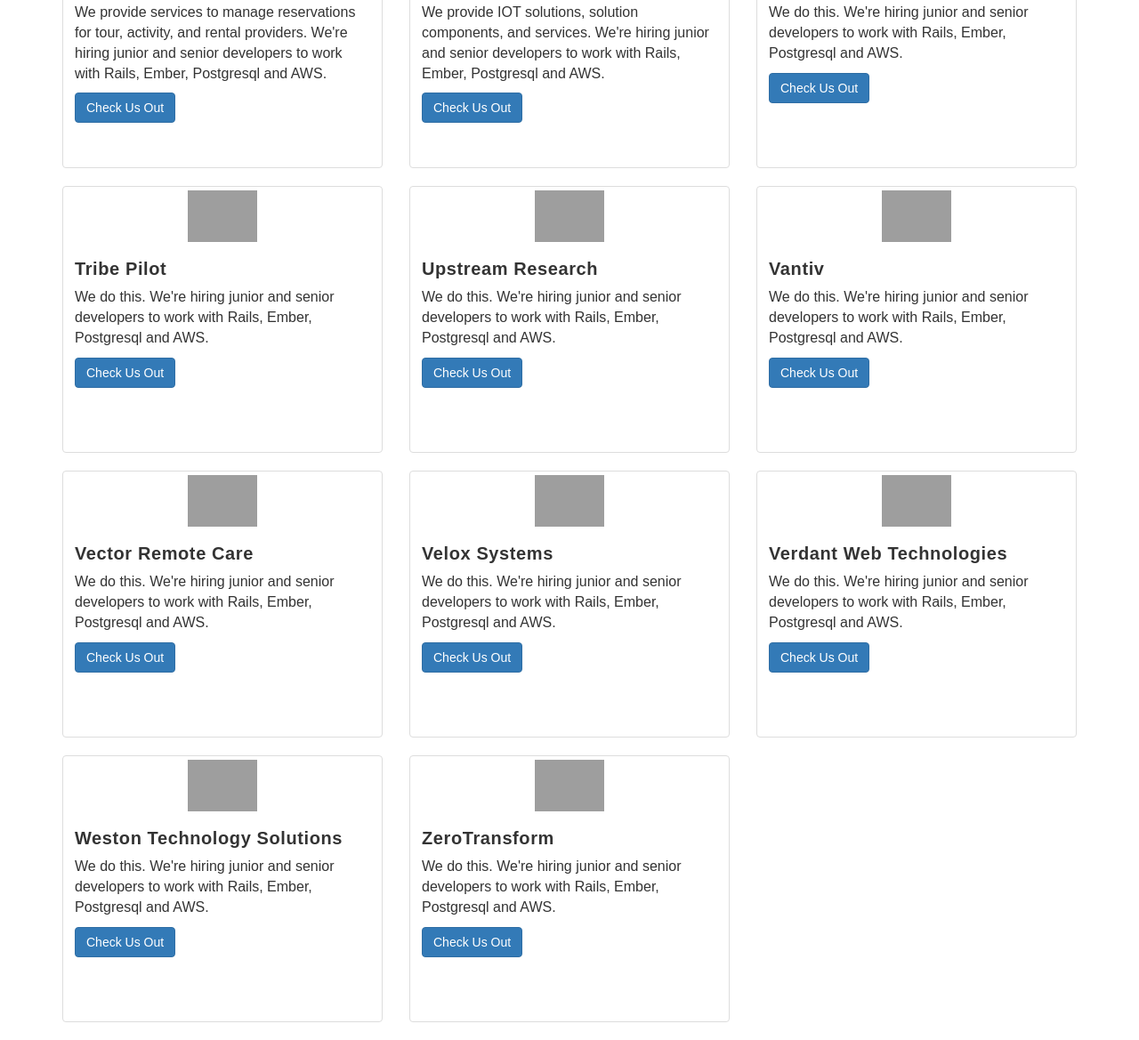
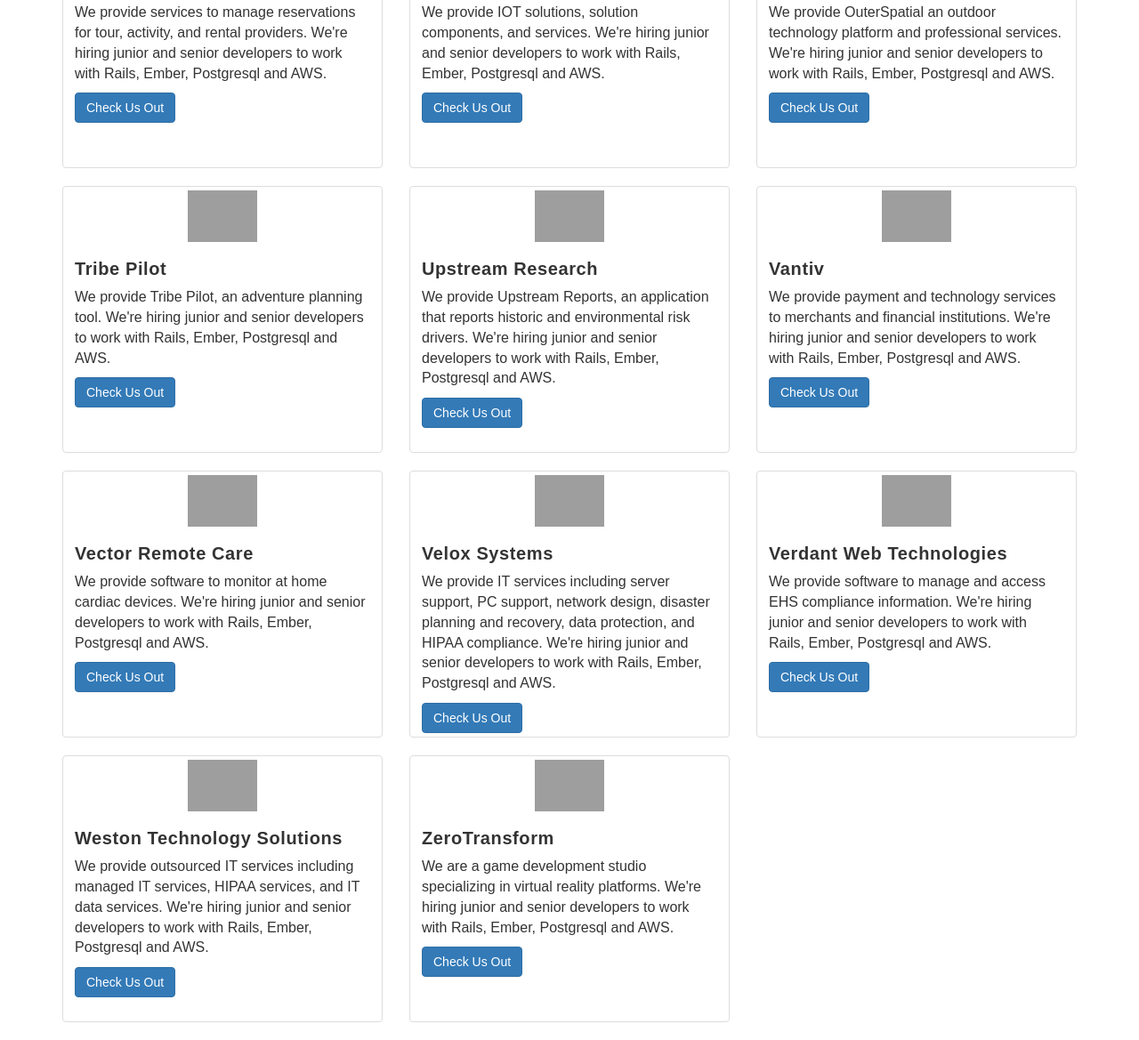
Before and after one commit to osu-cascades/bend-tech-companies, a plain HTML site: page index.html in a window 1280 px wide. Shown: the part 9206-10375 px from the top of the page at 89% size. Drawn offline with nearby package versions, Linux system fonts and the light colour scheme; grey boxes are pictures that could not be loaded; a web font is replaced by a local one.

Commit message:
Add more 'We do X' sentences Fixes #1

```diff
--- a/index.html
+++ b/index.html
@@ -970,7 +970,7 @@
             <img src="https://www.trailheadlabs.com/assets/images/thl-logo-nav@2x.png" class="logo">
             <div class="caption">
               <h3 class="companytitle">Trailhead Labs</h3>
-              <p class="description">We do this. We're hiring junior and senior developers to work with Rails, Ember, Postgresql and AWS.</p>
+              <p class="description">We provide OuterSpatial an outdoor technology platform and professional services. We're hiring junior and senior developers to work with Rails, Ember, Postgresql and AWS.</p>
               <a href="https://www.trailheadlabs.com/" target="_blank"><button type="button" class="btn btn-primary">Check Us Out</button></a>
             </div>
           </div>
@@ -981,7 +981,7 @@
             <img src="https://gust-production.s3.amazonaws.com/uploads/startup/logo_image/783248/Logo_20Mark_20_Orange_.png" class="logo">
             <div class="caption">
               <h3 class="companytitle">Tribe Pilot</h3>
-              <p class="description">We do this. We're hiring junior and senior developers to work with Rails, Ember, Postgresql and AWS.</p>
+              <p class="description">We provide Tribe Pilot, an adventure planning tool. We're hiring junior and senior developers to work with Rails, Ember, Postgresql and AWS.</p>
               <a href="https://www.tribepilot.com" target="_blank"><button type="button" class="btn btn-primary">Check Us Out</button></a>
             </div>
           </div>
@@ -992,7 +992,7 @@
             <img src="http://upstreamreports.com/s/research-logo-gray.png" class="logo">
             <div class="caption">
               <h3 class="companytitle">Upstream Research</h3>
-              <p class="description">We do this. We're hiring junior and senior developers to work with Rails, Ember, Postgresql and AWS.</p>
+              <p class="description">We provide Upstream Reports, an application that reports historic and environmental risk drivers. We're hiring junior and senior developers to work with Rails, Ember, Postgresql and AWS.</p>
               <a href="http://www.upstreamresearch.com" target="_blank"><button type="button" class="btn btn-primary">Check Us Out</button></a>
             </div>
           </div>
@@ -1003,7 +1003,7 @@
             <img src="http://media.corporate-ir.net/media_files/IROL/25/250843/Vantiv-Logo.jpg" class="logo">
             <div class="caption">
               <h3 class="companytitle">Vantiv</h3>
-              <p class="description">We do this. We're hiring junior and senior developers to work with Rails, Ember, Postgresql and AWS.</p>
+              <p class="description">We provide payment and technology services to merchants and financial institutions. We're hiring junior and senior developers to work with Rails, Ember, Postgresql and AWS.</p>
               <a href="https://www.vantiv.com/" target="_blank"><button type="button" class="btn btn-primary">Check Us Out</button></a>
             </div>
           </div>
@@ -1014,7 +1014,7 @@
             <img src="http://vectorremote.com/wp-content/uploads/2017/09/cropped-Transparent-Background-05-e1506533660128.png" class="logo">
             <div class="caption">
               <h3 class="companytitle">Vector Remote Care</h3>
-              <p class="description">We do this. We're hiring junior and senior developers to work with Rails, Ember, Postgresql and AWS.</p>
+              <p class="description">We provide software to monitor at home cardiac devices. We're hiring junior and senior developers to work with Rails, Ember, Postgresql and AWS.</p>
               <a href="http://vectorremote.com/" target="_blank"><button type="button" class="btn btn-primary">Check Us Out</button></a>
             </div>
           </div>
@@ -1025,7 +1025,7 @@
             <img src="http://www.veloxsystems.net/velox-systems-logo-new.png" class="logo">
             <div class="caption">
               <h3 class="companytitle">Velox Systems</h3>
-              <p class="description">We do this. We're hiring junior and senior developers to work with Rails, Ember, Postgresql and AWS.</p>
+              <p class="description">We provide IT services including server support, PC support, network design, disaster planning and recovery, data protection, and HIPAA compliance. We're hiring junior and senior developers to work with Rails, Ember, Postgresql and AWS.</p>
               <a href="http://www.veloxsystems.net/" target="_blank"><button type="button" class="btn btn-primary">Check Us Out</button></a>
             </div>
           </div>
@@ -1036,7 +1036,7 @@
             <img src="http://verdanttestsite.qsandbox.com/wp-content/uploads/verdant_logo3.png" class="logo">
             <div class="caption">
               <h3 class="companytitle">Verdant Web Technologies</h3>
-              <p class="description">We do this. We're hiring junior and senior developers to work with Rails, Ember, Postgresql and AWS.</p>
+              <p class="description">We provide software to manage and access EHS compliance information. We're hiring junior and senior developers to work with Rails, Ember, Postgresql and AWS.</p>
               <a href="http://www.verdantwebtech.com/" target="_blank"><button type="button" class="btn btn-primary">Check Us Out</button></a>
             </div>
           </div>
@@ -1047,7 +1047,7 @@
             <img src="https://www.weston-tech.com/images/logo1.png" class="logo">
             <div class="caption">
               <h3 class="companytitle">Weston Technology Solutions</h3>
-              <p class="description">We do this. We're hiring junior and senior developers to work with Rails, Ember, Postgresql and AWS.</p>
+              <p class="description">We provide outsourced IT services including managed IT services, HIPAA services, and IT data services. We're hiring junior and senior developers to work with Rails, Ember, Postgresql and AWS.</p>
               <a href="https://www.weston-tech.com" target="_blank"><button type="button" class="btn btn-primary">Check Us Out</button></a>
             </div>
           </div>
@@ -1058,7 +1058,7 @@
             <img src="http://www.zerotransform.com/wp-content/uploads/2016/09/ZT-logo-black-400.png" class="logo">
             <div class="caption">
               <h3 class="companytitle">ZeroTransform</h3>
-              <p class="description">We do this. We're hiring junior and senior developers to work with Rails, Ember, Postgresql and AWS.</p>
+              <p class="description">We are a game development studio specializing in virtual reality platforms. We're hiring junior and senior developers to work with Rails, Ember, Postgresql and AWS.</p>
               <a href="http://www.zerotransform.com" target="_blank"><button type="button" class="btn btn-primary">Check Us Out</button></a>
             </div>
           </div>
```
